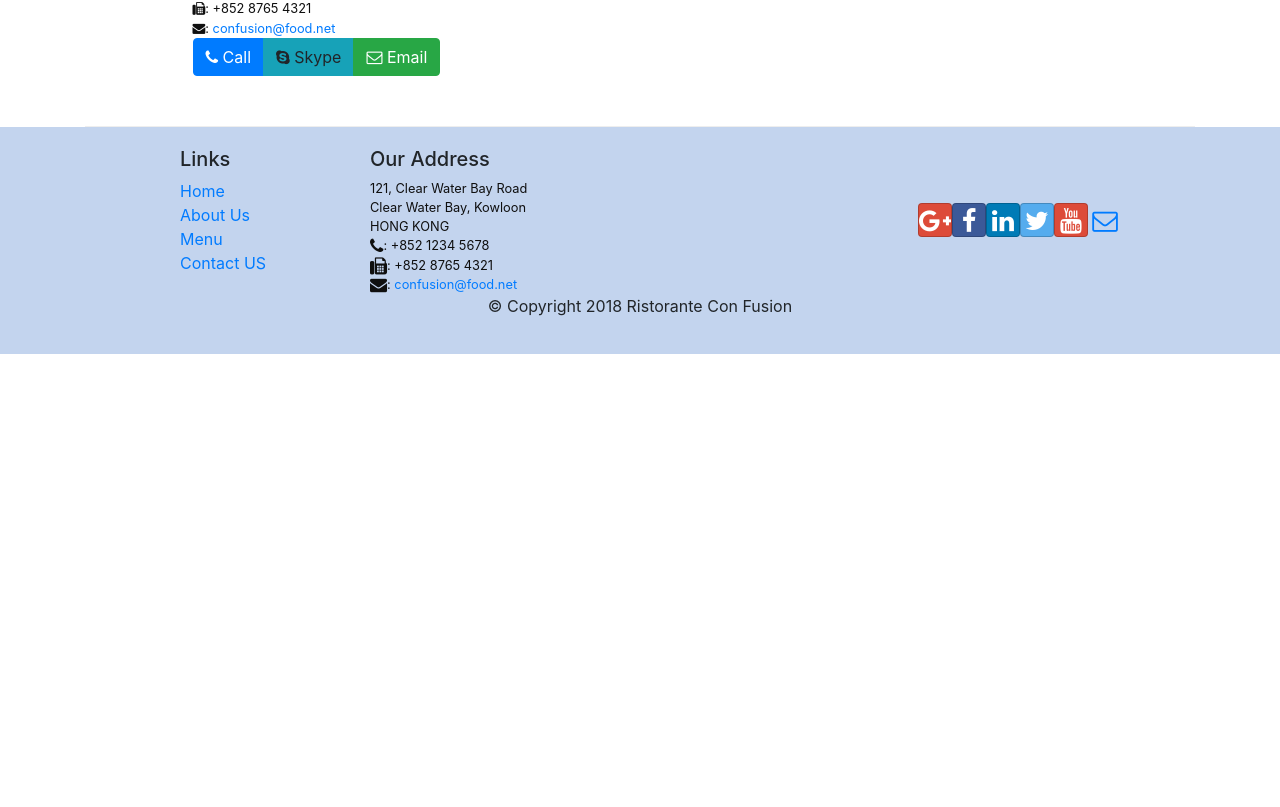
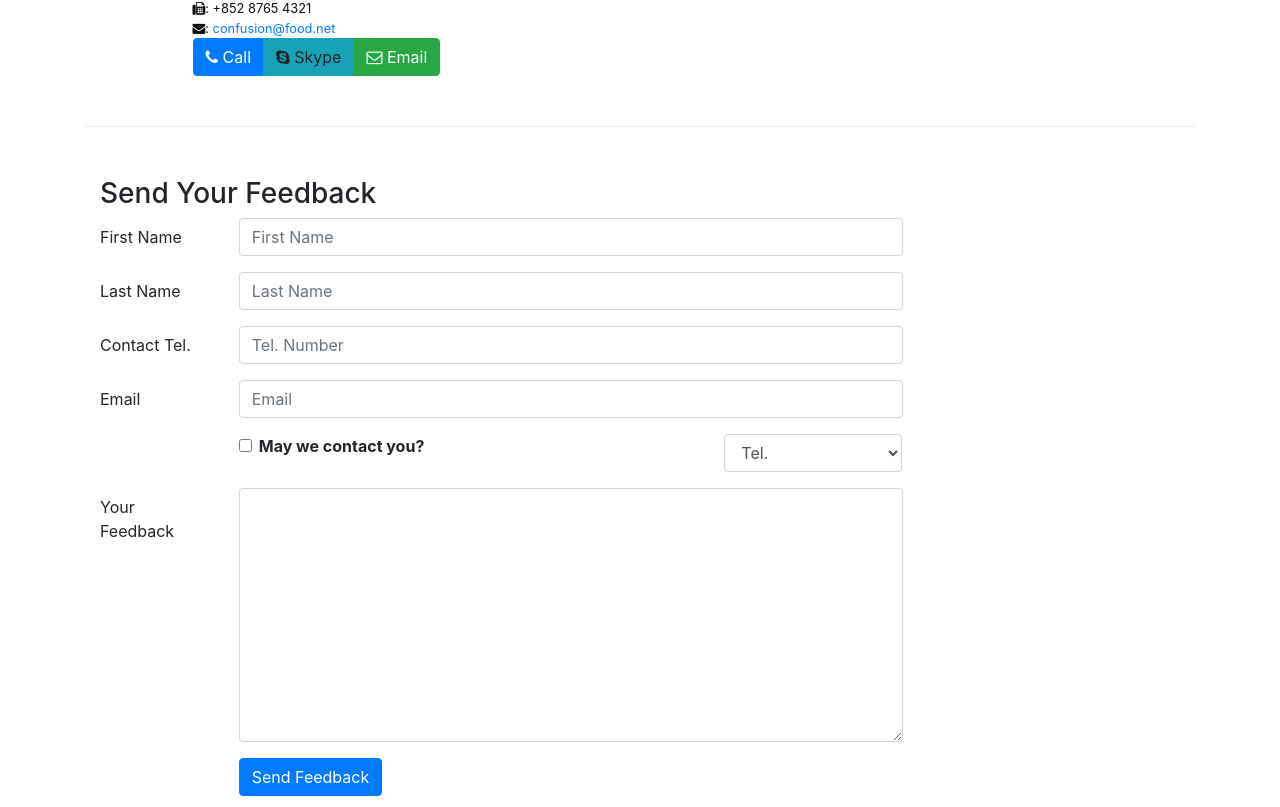
Before and after one commit to gilafonso/conFusion, a React (Create React App) app: page /contact in a window 1280 px wide. Shown: the part 673-1480 px from the top of the page. Before the commit the page ends 1027 px from the top, so only its background shows below. Built offline with nearby package versions, Linux system fonts and the light colour scheme.

Commit message:
implement controlled forms

```diff
--- a/src/components/ContactComponent.js
+++ b/src/components/ContactComponent.js
@@ -1,8 +1,42 @@
-import React from 'react';
-import { Breadcrumb, BreadcrumbItem } from 'reactstrap';
+import React, { Component } from 'react';
+import { Breadcrumb, BreadcrumbItem, Button, Form, FormGroup, Label, Input, Col } from 'reactstrap';
 import { Link } from 'react-router-dom';
 
-function Contact(props) {
+class Contact extends Component {
+
+    constructor(props) {
+        super(props);
+
+        this.state = {
+            firstname: '',
+            lastname: '',
+            telnum: '',
+            email: '',
+            agree: false,
+            contactType: 'Tel.',
+            message: ''
+        }
+        this.handleSubmit = this.handleSubmit.bind(this);
+        this.handleInputChange = this.handleInputChange.bind(this);
+    }
+
+    handleInputChange(event) {
+        const target = event.target;
+        const value = target.type === 'checkbox' ? target.checked : target.value;
+        const name = target.name;
+
+        this.setState({
+            [name]: value
+        });
+    }
+
+    handleSubmit(event) {
+        console.log("Current State is: " + JSON.stringify(this.state))
+        alert("Current State is: " + JSON.stringify(this.state))
+        event.preventDefault();
+    }
+
+    render() {
         return(
             <div className="container">
                 <div className="row">
@@ -41,8 +75,78 @@
                         </div>
                     </div>
                 </div>
+                <div className="row row-content">
+                    <div className="col-12">
+                        <h3>Send Your Feedback</h3>
+                    </div>
+                    <div className="col-12 col-md-9">
+                        <Form onSubmit={this.handleSubmit}>
+                            <FormGroup row>
+                                <Label htmlFor="firstname" md={2}>First Name</Label>
+                                <Col md={10}>
+                                    <Input type="text" id="firstname" name="firstname" placeholder="First Name"
+                                     value={this.state.firstname} onChange={this.handleInputChange} />
+                                </Col>
+                            </FormGroup>
+                            <FormGroup row>
+                                <Label htmlFor="lastname" md={2}>Last Name</Label>
+                                <Col md={10}>
+                                    <Input type="text" id="lastname" name="lastname" placeholder="Last Name"
+                                     value={this.state.lastname} onChange={this.handleInputChange} />
+                                </Col>
+                            </FormGroup>
+                            <FormGroup row>
+                                <Label htmlFor="telnum" md={2}>Contact Tel.</Label>
+                                <Col md={10}>
+                                    <Input type="tel" id="telnum" name="telnum" placeholder="Tel. Number"
+                                     value={this.state.telnum} onChange={this.handleInputChange} />
+                                </Col>
+                            </FormGroup>
+                            <FormGroup row>
+                                <Label htmlFor="email" md={2}>Email</Label>
+                                <Col md={10}>
+                                    <Input type="email" id="email" name="email" placeholder="Email"
+                                     value={this.state.email} onChange={this.handleInputChange} />
+                                </Col>
+                            </FormGroup>
+                            <FormGroup row>
+                                <Col md={{size: 6, offset: 2}}>
+                                    <FormGroup check>
+                                        <Label check>
+                                            <Input type="checkbox" name="agree"
+                                             checked={this.state.agree} onChange={this.handleInputChange} /> {' '}
+                                            <strong>May we contact you?</strong>
+                                        </Label>
+                                    </FormGroup>
+                                </Col>
+                                <Col md={{size: 3, offset: 1}}>
+                                    <Input type="select" name="contactType"
+                                     value={this.state.contactType} onChange={this.handleInputChange}>
+                                        <option>Tel.</option>
+                                        <option>Email</option>
+                                    </Input>
+                                </Col>
+                            </FormGroup>
+                            <FormGroup row>
+                                <Label htmlFor="feedback" md={2}>Your Feedback</Label>
+                                <Col md={10}>
+                                    <Input type="textarea" id="message" name="message" rows="10"
+                                     value={this.state.message} onChange={this.handleInputChange} />
+                                </Col>
+                            </FormGroup>
+                            <FormGroup row>
+                                <Col md={{size: 10, offset: 2}}>
+                                    <Button type="submit" color="primary">
+                                        Send Feedback
+                                    </Button>
+                                </Col>
+                            </FormGroup>
+                        </Form>
+                    </div>
+                </div>
             </div>
         );
     }
+}
 
 export default Contact;
```
Lines whose indentation alone changed are shown as unchanged.
